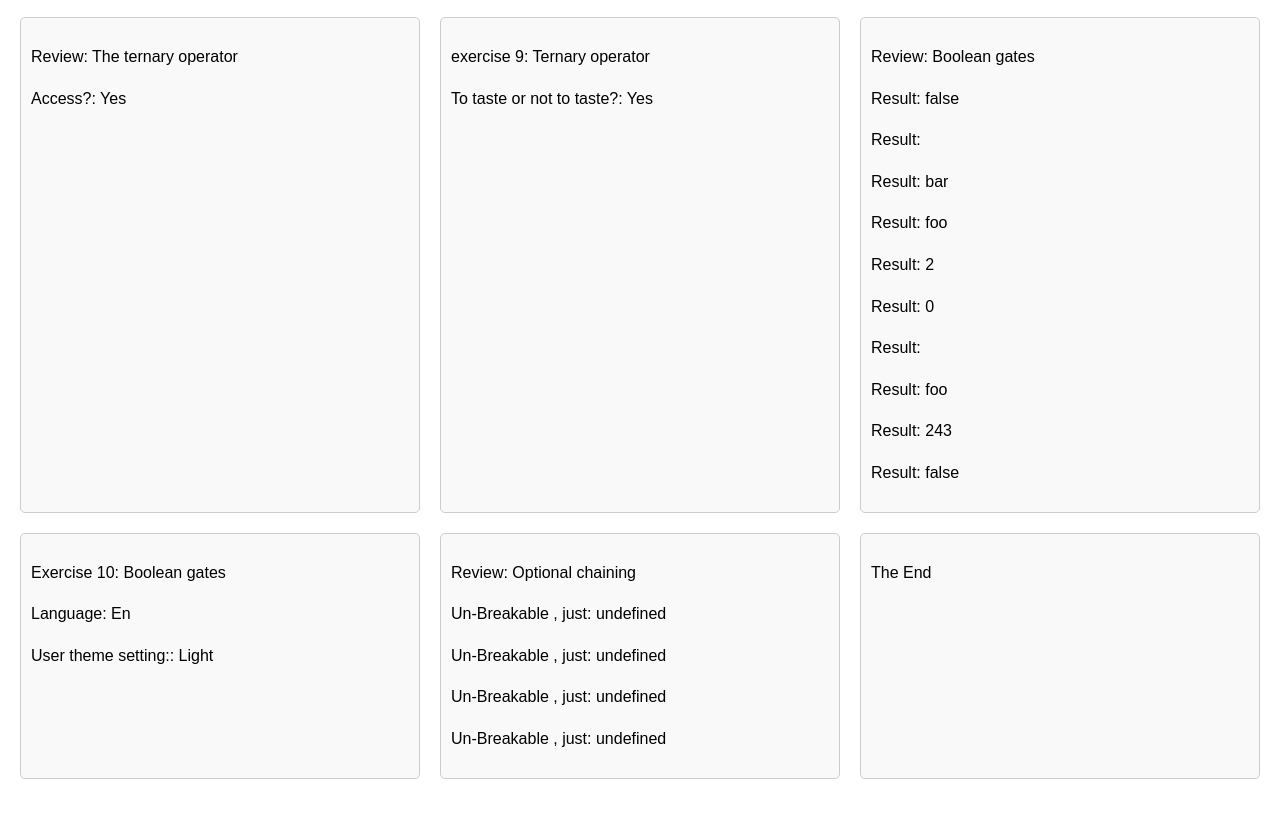
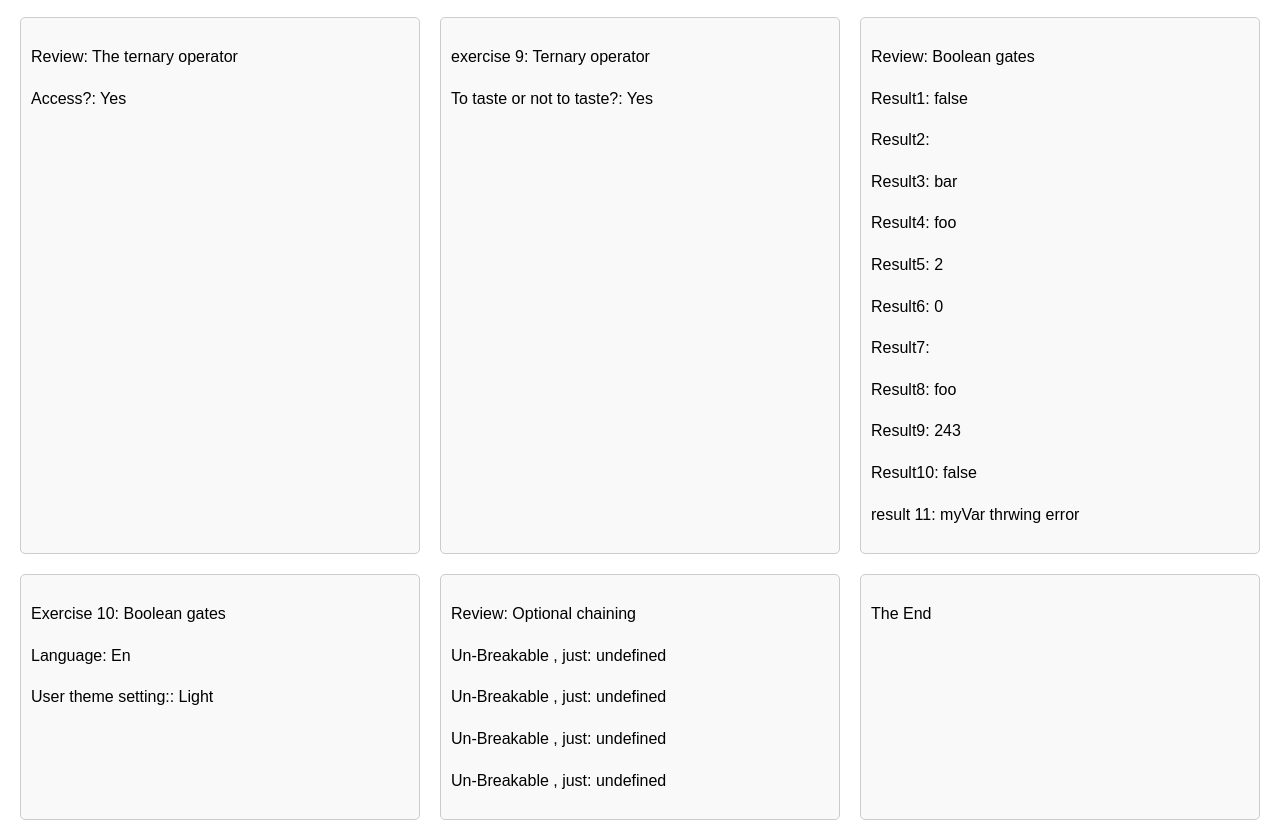
Before and after one commit to NikolaosG88/modern-javascript-syntax-lab, a website with bundled scripts: page index.html in a window 1280 px wide. Shown: the part 1280-2120 px from the top of the page. Before the commit the page ends 2079 px from the top, so only its background shows below. Built offline with nearby package versions, Linux system fonts and the light colour scheme.

Commit message:
Modern JS Synatx runs in Dom

```diff
--- a/app.js
+++ b/app.js
@@ -407,16 +407,16 @@ const result8Element = document.getElementById('result8');
 const result9Element = document.getElementById('result9');
 const result10Element = document.getElementById('result10');
 
-result1Element.textContent = `Result: ${result1}`;
-result2Element.textContent = `Result: ${result2}`;
-result3Element.textContent = `Result: ${result3}`;
-result4Element.textContent = `Result: ${result4}`;
-result5Element.textContent = `Result: ${result5}`;
-result6Element.textContent = `Result: ${result6}`;
-result7Element.textContent = `Result: ${result7}`;
-result8Element.textContent = `Result: ${result8}`;
-result9Element.textContent = `Result: ${result9}`;
-result10Element.textContent = `Result: ${result10}`;
+result1Element.textContent = `Result1: ${result1}`;
+result2Element.textContent = `Result2: ${result2}`;
+result3Element.textContent = `Result3: ${result3}`;
+result4Element.textContent = `Result4: ${result4}`;
+result5Element.textContent = `Result5: ${result5}`;
+result6Element.textContent = `Result6: ${result6}`;
+result7Element.textContent = `Result7: ${result7}`;
+result8Element.textContent = `Result8: ${result8}`;
+result9Element.textContent = `Result9: ${result9}`;
+result10Element.textContent = `Result10: ${result10}`;
 
 //______________________Exercise 10: Boolean gates_________//
 
--- a/index.html
+++ b/index.html
@@ -5,6 +5,7 @@
     <meta name="viewport" content="width=device-width, initial-scale=1.0">
     <title>Modern JavaScript Syntax Lab</title>
     <link rel="stylesheet" href="./style.css">
+    <script type="module" src="importingFile.js"></script>
 </head>
 <body>
    <div><header><h1>Modern JavaScript Syntax</h1></header></div>
@@ -108,6 +109,7 @@
             <p id="result8"></p>
             <p id="result9"></p>
             <p id="result10"></p>
+            <p id= "result11">result 11: myVar thrwing error</p>
         </div>
         <div>
             <p>Exercise 10: Boolean gates</p>
@@ -126,5 +128,6 @@
         </div>
     </main>
     <script src="app.js"></script>
+
 </body>
 </html>
```
